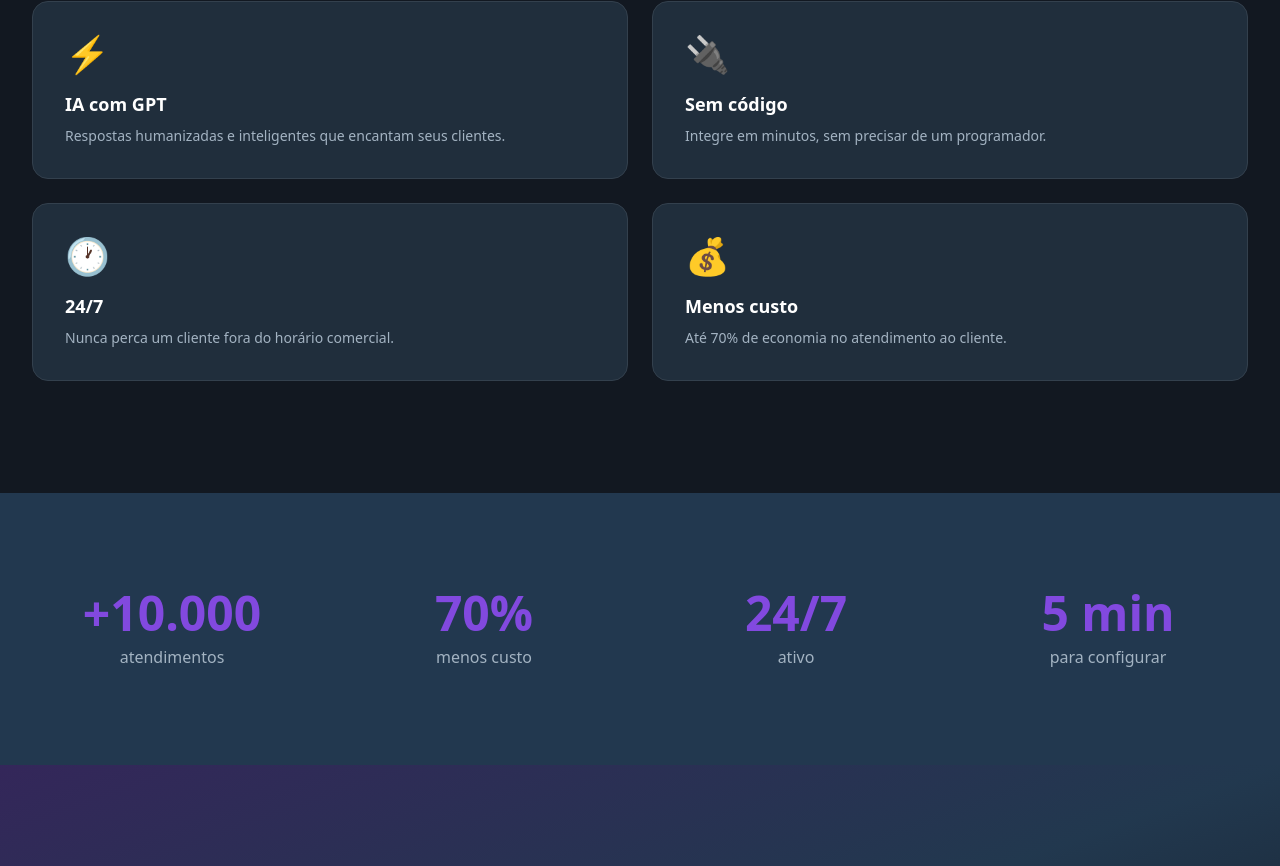
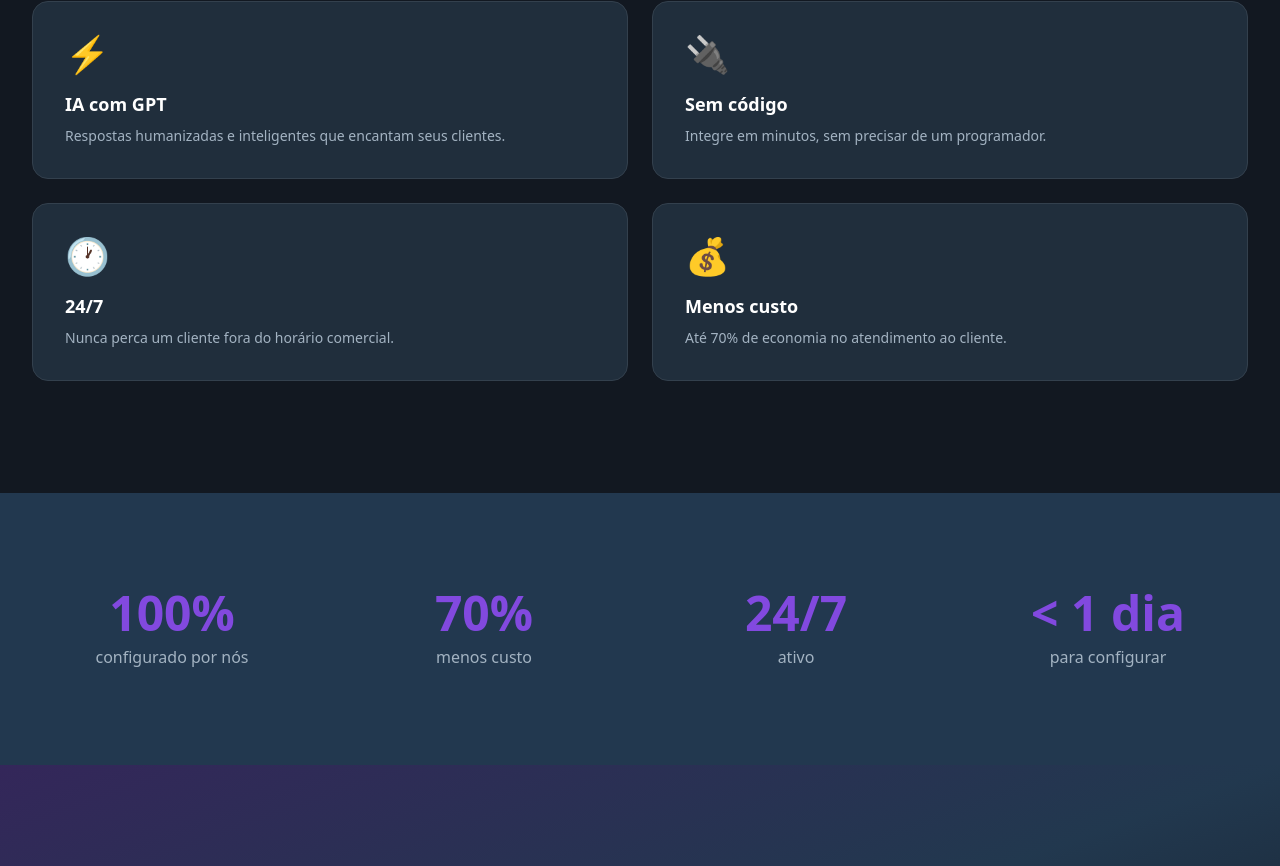
Before and after one commit to LeoImbi/auto-lead, a React (Vite) app: page / in a window 1280 px wide. Shown: the part 1641-2507 px from the top of the page. Built offline with nearby package versions, Linux system fonts and the light colour scheme; the HTML template or start-up script is replaced by a standard one.

Commit message:
atualiza textos

```diff
--- a/src/pages/Index.tsx
+++ b/src/pages/Index.tsx
@@ -108,8 +108,8 @@ const Hero = () => (
 );
 
 const steps = [
-  { num: "1", title: "Conecte WhatsApp, Instagram e seu site", desc: "Integre todos os seus canais de atendimento em um só lugar." },
-  { num: "2", title: "Configure a IA em minutos, sem código", desc: "Setup simples e intuitivo. Nenhum programador necessário." },
+  { num: "1", title: "Você nos conta como funciona seu negócio", desc: "Nos diga como você atende, o que vende e como quer ser representado pela IA." },
+  { num: "2", title: "A gente configura tudo para você", desc: "Nossa equipe conecta seus canais e personaliza a IA com base no seu negócio." },
   { num: "3", title: "Receba leads qualificados 24 horas por dia", desc: "A IA trabalha enquanto você descansa. Leads quentes na sua mão." },
 ];
 
@@ -157,10 +157,10 @@ const Diferenciais = () => (
 );
 
 const metricas = [
-  { valor: "+10.000", label: "atendimentos" },
+  { valor: "100%", label: "configurado por nós" },
   { valor: "70%", label: "menos custo" },
   { valor: "24/7", label: "ativo" },
-  { valor: "5 min", label: "para configurar" },
+  { valor: "< 1 dia", label: "para configurar" },
 ];
 
 const Numeros = () => (
```
